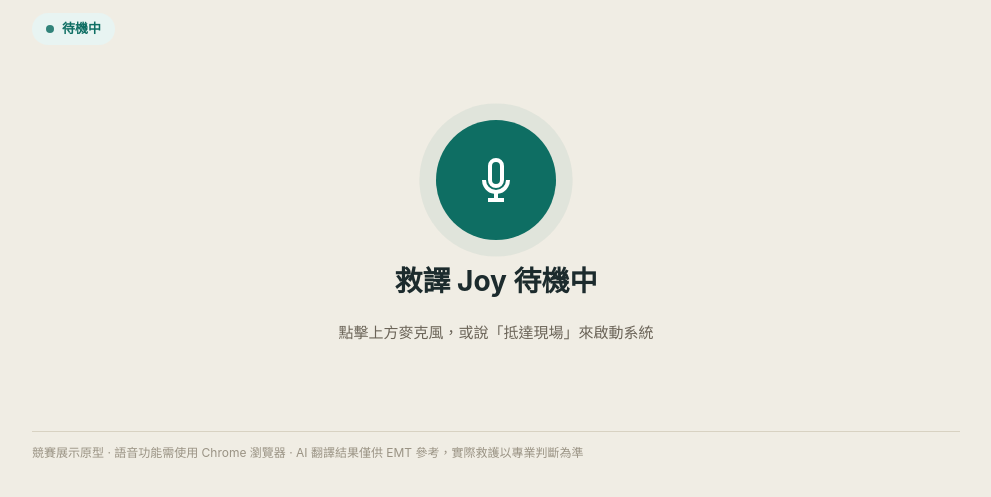
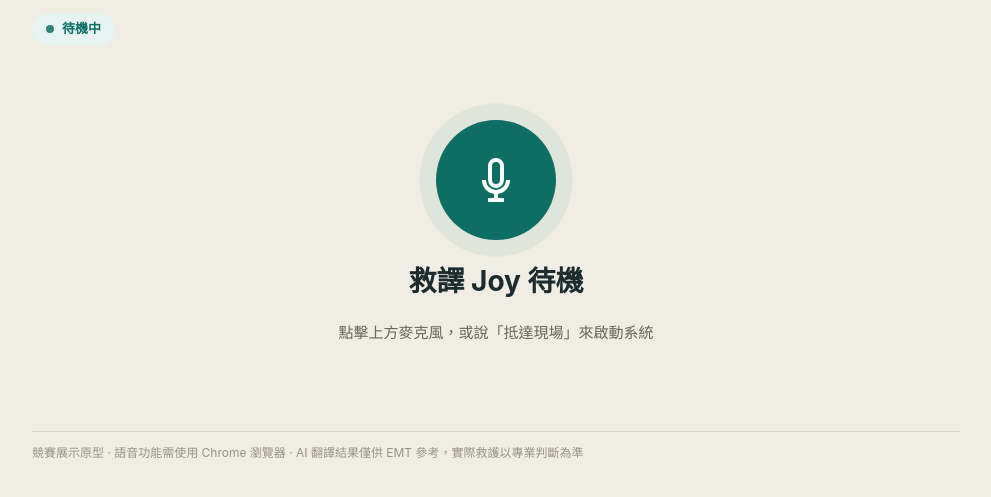
Before and after one commit to SHKHL/code-, a plain HTML site: page index.html in a window 1280 px wide. Shown: the part 69-566 px from the top of the page, without its empty margins (144-1135 px from the left). Drawn offline with Linux system fonts and the light colour scheme.

Commit message:
修改文字

```diff
--- a/index.html
+++ b/index.html
@@ -126,7 +126,7 @@ td:first-child{font-weight:700;color:var(--teal-deep);width:68px;white-space:now
       <div class="mic-ring" id="standbyRing" onclick="handleStartClick()">
         <svg viewBox="0 0 24 24"><path d="M12 1a4 4 0 0 1 4 4v7a4 4 0 0 1-8 0V5a4 4 0 0 1 4-4zm0 2a2 2 0 0 0-2 2v7a2 2 0 0 0 4 0V5a2 2 0 0 0-2-2zm-7 9h2a5 5 0 0 0 10 0h2a7 7 0 0 1-6 6.92V21h3v2H8v-2h3v-2.08A7 7 0 0 1 5 12z"/></svg>
       </div>
-      <div class="standby-title">救譯 Joy 待機中</div>
+      <div class="standby-title">救譯 Joy 待機</div>
       <div class="standby-hint" id="standbyHint">點擊上方麥克風，或說「抵達現場」來啟動系統</div>
     </div>
     <div id="errorBox" class="error-box" style="display:none;"></div>
```
